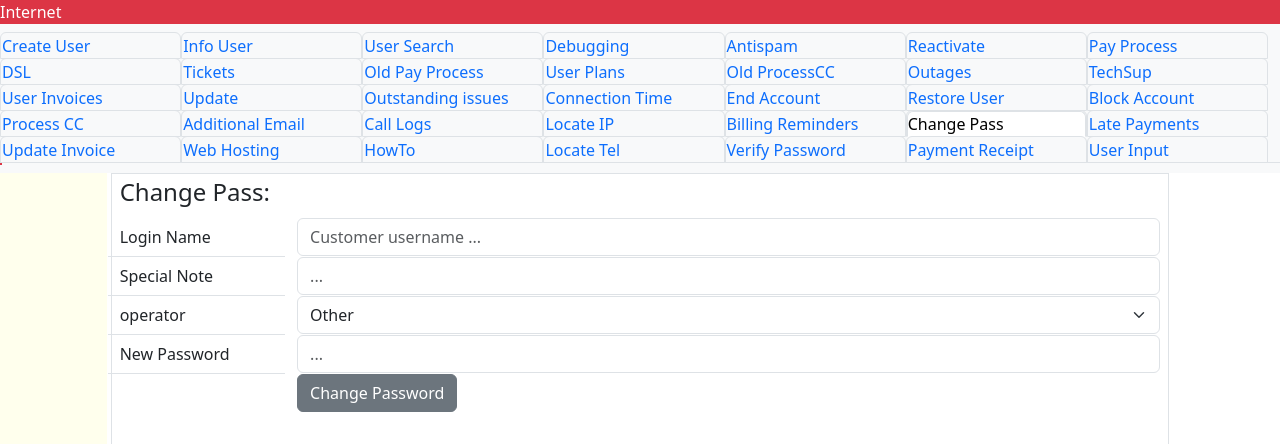
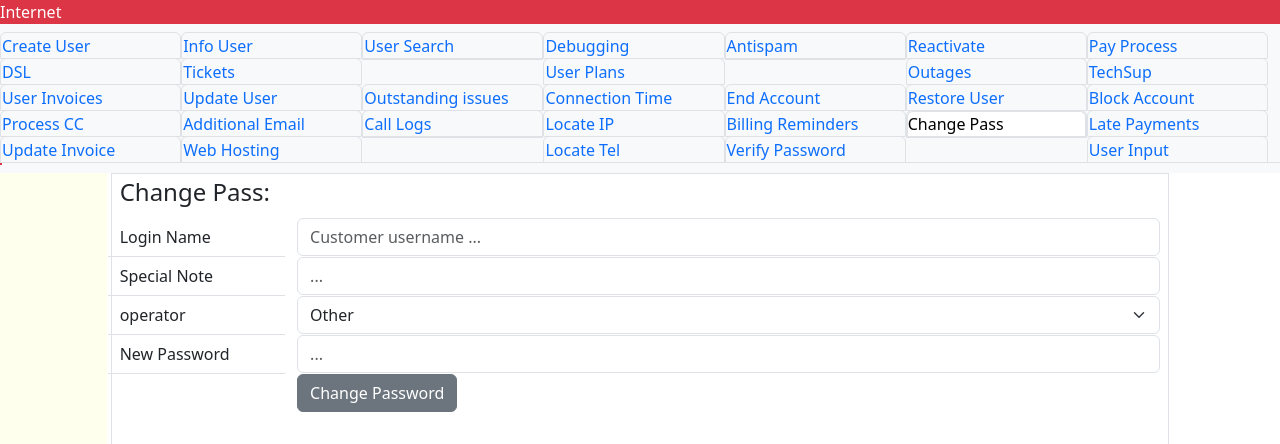
Before and after one commit to diktala/django-internaltools, a Django app: page /changepass/ in a window 1280 px wide. Shown: the top 444 px of the page. Run offline with Django 3.2, Linux system fonts and the light colour scheme; some libraries are stand-ins or nearby versions.

Commit message:
topmenu: remove legacy

```diff
--- a/internaltools/templates/internaltools/topmenu.html
+++ b/internaltools/templates/internaltools/topmenu.html
@@ -7,8 +7,6 @@
                         {% url 'createuser:index' as thisurl %}
                         <a class="nav-link p-0 {% if request.path == thisurl %}active{% endif %}"
                            href="{{ thisurl }}">Create User</a>
-                        <!-- <a class="nav-link p-0 {% if request.resolver_match.route == 'createuser/' %} active {% endif%}"
-    href="https://internal.{{ domain }}/createuser/index.php?{{ urlQuery }}">Create User</a> -->
                     </div>
                     <!-- nav-link -->
                 </li>
@@ -75,8 +73,6 @@
                 </li>
                 <li class="nav-item col p-0">
                     <div class="nav-link p-0 border">
-                        <a class="nav-link p-0"
-                           href="https://www.{{ domain }}/scripts/internal/PayProc/Pay.asp?{{ urlQuery }}">Old Pay Process</a>
                     </div>
                     <!-- nav-link -->
                 </li>
@@ -90,8 +86,6 @@
                 </li>
                 <li class="nav-item col p-0">
                     <div class="nav-link p-0 border">
-                        <a class="nav-link p-0"
-                           href="https://www.{{ domain }}/scripts/internal/ProcessCC/default.asp?{{ urlQuery }}">Old ProcessCC</a>
                     </div>
                     <!-- nav-link -->
                 </li>
@@ -116,8 +110,6 @@
                         {% url 'userinvoice:index' as thisurl %}
                         <a class="nav-link p-0 {% if request.path == thisurl %}active{% endif %}"
                            href="{{ thisurl }}">User Invoices</a>
-                        <!-- <a class="nav-link p-0 {% if request.resolver_match.route == 'userinvoice/' %} active {% endif%}"
-    href="https://www.{{ domain }}/scripts/internal/UserInvoice/default.asp?{{ urlQuery }}">User Invoices</a>-->
                     </div>
                     <!-- nav-link -->
                 </li>
@@ -125,9 +117,7 @@
                     <div class="nav-link p-0 border">
                         {% url 'updateuser:index' as thisurl %}
                         <a class="nav-link p-0 {% if request.path == thisurl %}active{% endif %}"
-                           href="{{ thisurl }}">Update</a>
-                        <!-- <a class="nav-link p-0 {% if request.resolver_match.route == 'updateuser/' %} active {% endif%}"
-    href="https://internal.{{ domain }}/createuser/updateuser.php?{{ urlQuery }}">Update</a>-->
+                           href="{{ thisurl }}">Update User</a>
                     </div>
                     <!-- nav-link -->
                 </li>
@@ -231,9 +221,6 @@
                         {% url 'updateinvoice:index' as thisurl %}
                         <a class="nav-link p-0 {% if request.path == thisurl %}active{% endif %}"
                            href="{{ thisurl }}">Update Invoice</a>
-                        <!--<a class="nav-link p-0 {% if request.resolver_match.route == 'updateinvoice/' %} active {% endif%}" href="https://www.{{ domain }}/scripts/internal/UserInvoice/UpdateInvoice.asp?{{ urlQuery }}">
-                            Update Invoice
-			</a>-->
                     </div>
                     <!-- nav-link -->
                 </li>
@@ -246,8 +233,6 @@
                 </li>
                 <li class="nav-item col p-0">
                     <div class="nav-link p-0 border">
-                        <a class="nav-link p-0"
-                           href="https://www.{{ domain }}/scripts/internal/HowTo/HowTo.asp?SelectLanguage=F">HowTo</a>
                     </div>
                     <!-- nav-link -->
                 </li>
@@ -267,10 +252,6 @@
                 </li>
                 <li class="nav-item col p-0">
                     <div class="nav-link p-0 border">
-                        <a class="nav-link p-0"
-                           href="https://www.{{ domain }}/scripts/internal/quote/CustomInvoice.asp?{{ urlQuery }}">
-                            Payment Receipt
-                        </a>
                     </div>
                     <!-- nav-link -->
                 </li>
```
